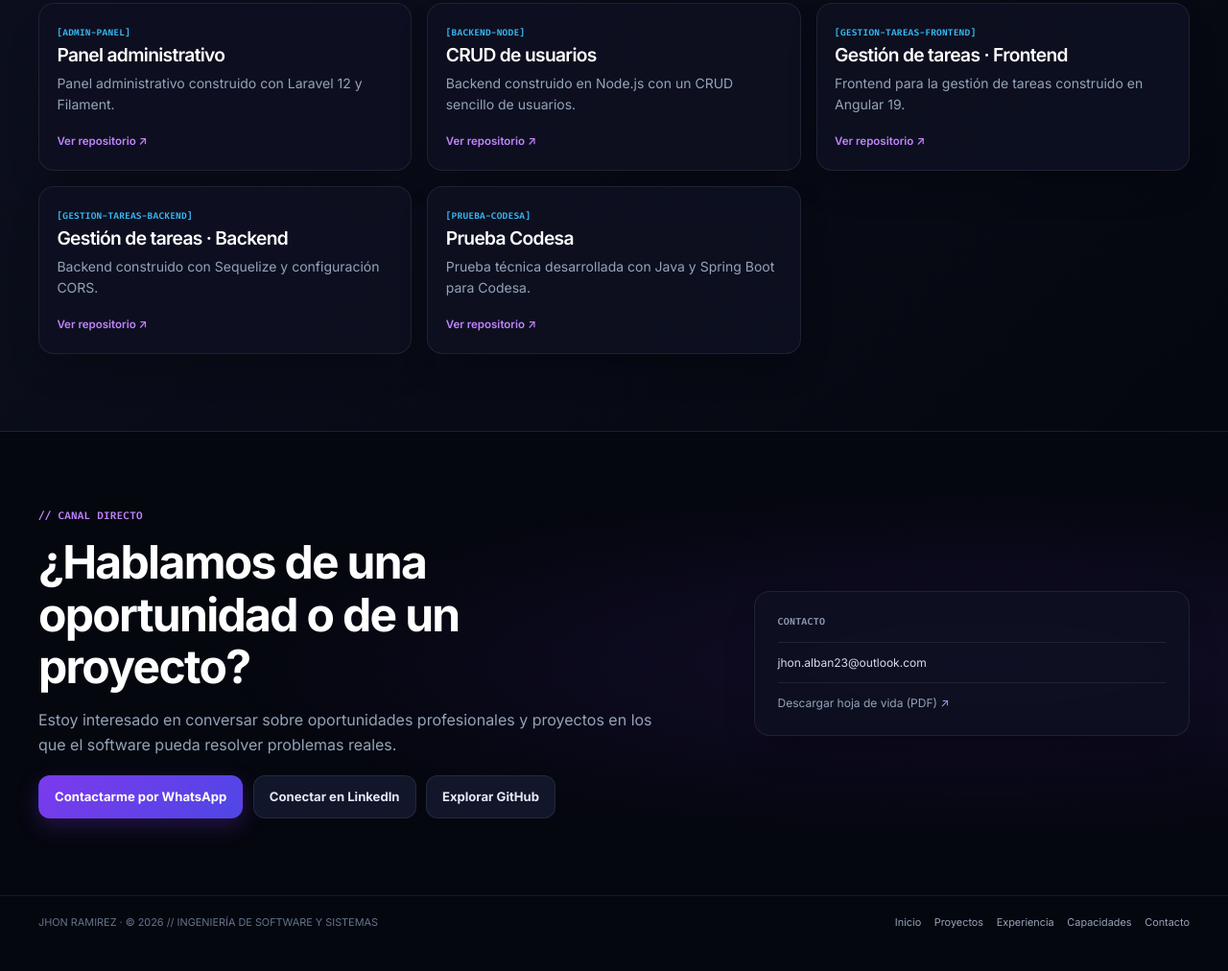
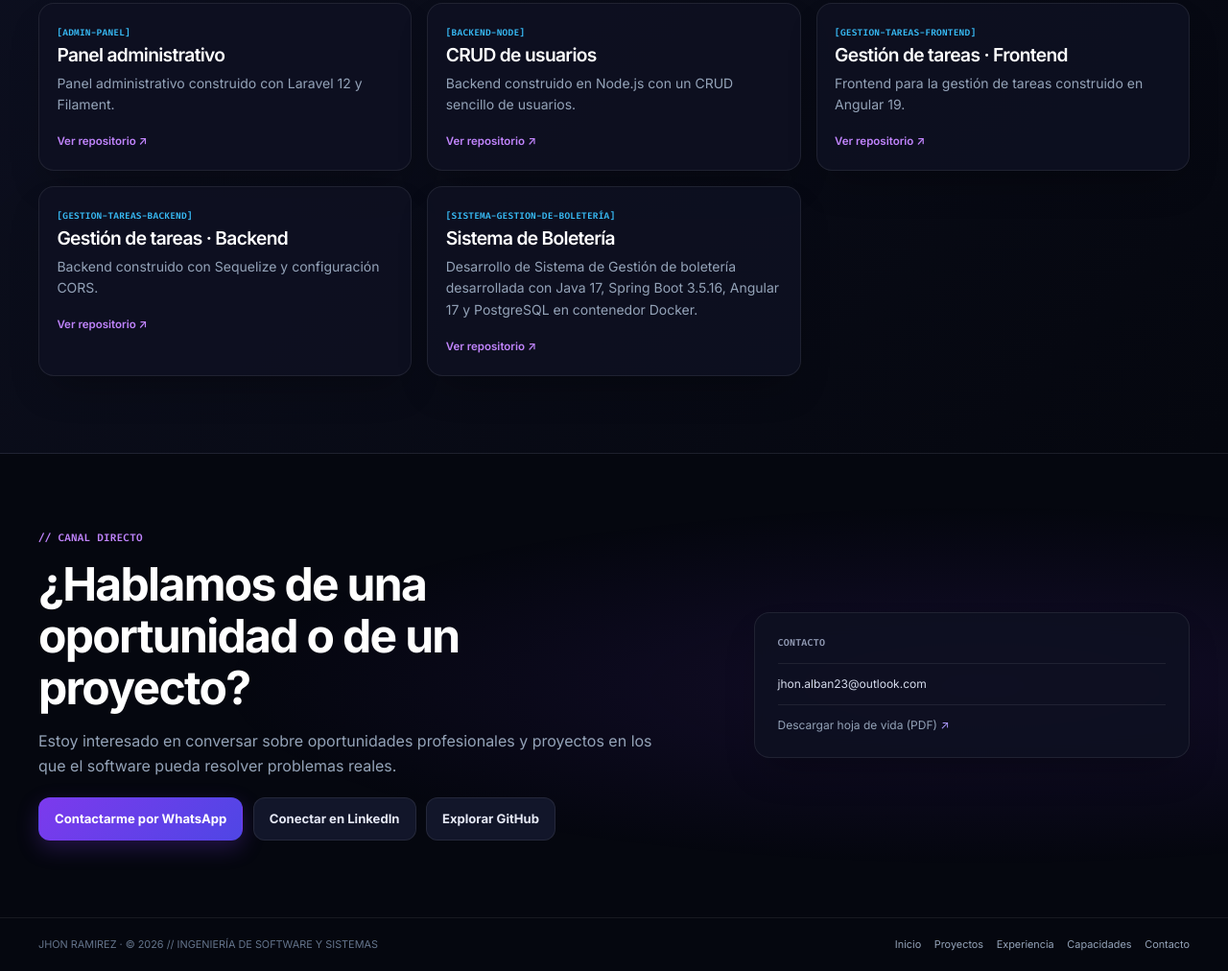
Before and after one commit to JhonRamirez23/JhonRamirez, a plain HTML site: page index.html in a window 1280 px wide. Shown: the part 3835-4847 px from the top of the page at 96% size. Before the commit the page ends 4825 px from the top, so only its background shows below. Drawn offline with Linux system fonts and the light colour scheme.

Commit message:
correcciones de texto

```diff
--- a/index.html
+++ b/index.html
@@ -136,7 +136,7 @@
           <article class="skill-card"><p class="label">[backend-node]</p><h3>CRUD de usuarios</h3><p>Backend construido en Node.js con un CRUD sencillo de usuarios.</p><a href="https://github.com/JhonRamirez23/backend-node" target="_blank" rel="noopener noreferrer">Ver repositorio ↗</a></article>
           <article class="skill-card"><p class="label">[gestion-tareas-frontend]</p><h3>Gestión de tareas · Frontend</h3><p>Frontend para la gestión de tareas construido en Angular 19.</p><a href="https://github.com/JhonRamirez23/GestionTareas-Frontend" target="_blank" rel="noopener noreferrer">Ver repositorio ↗</a></article>
           <article class="skill-card"><p class="label">[gestion-tareas-backend]</p><h3>Gestión de tareas · Backend</h3><p>Backend construido con Sequelize y configuración CORS.</p><a href="https://github.com/JhonRamirez23/gestionTareas" target="_blank" rel="noopener noreferrer">Ver repositorio ↗</a></article>
-          <article class="skill-card"><p class="label">[prueba-codesa]</p><h3>Prueba Codesa</h3><p>Prueba técnica desarrollada con Java y Spring Boot para Codesa.</p><a href="https://github.com/JhonRamirez23/prueba_codesa" target="_blank" rel="noopener noreferrer">Ver repositorio ↗</a></article>
+          <article class="skill-card"><p class="label">[Sistema-Gestion-de-Boletería]</p><h3>Sistema de Boletería</h3><p>Desarrollo de Sistema de Gestión de boletería desarrollada con Java 17, Spring Boot 3.5.16, Angular 17 y PostgreSQL en contenedor Docker.</p><a href="https://github.com/JhonRamirez23/boleteria_spring_boot" target="_blank" rel="noopener noreferrer">Ver repositorio ↗</a></article>
         </div>
       </div>
     </section>
```
Also changed, not shown: 1 other file.
